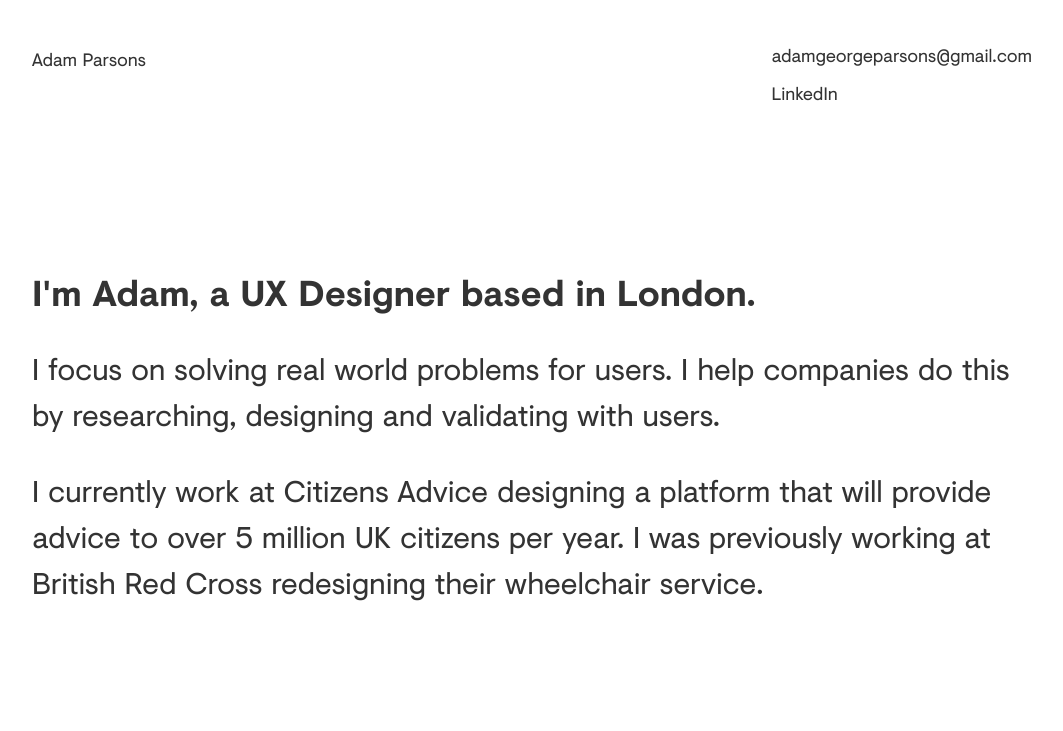
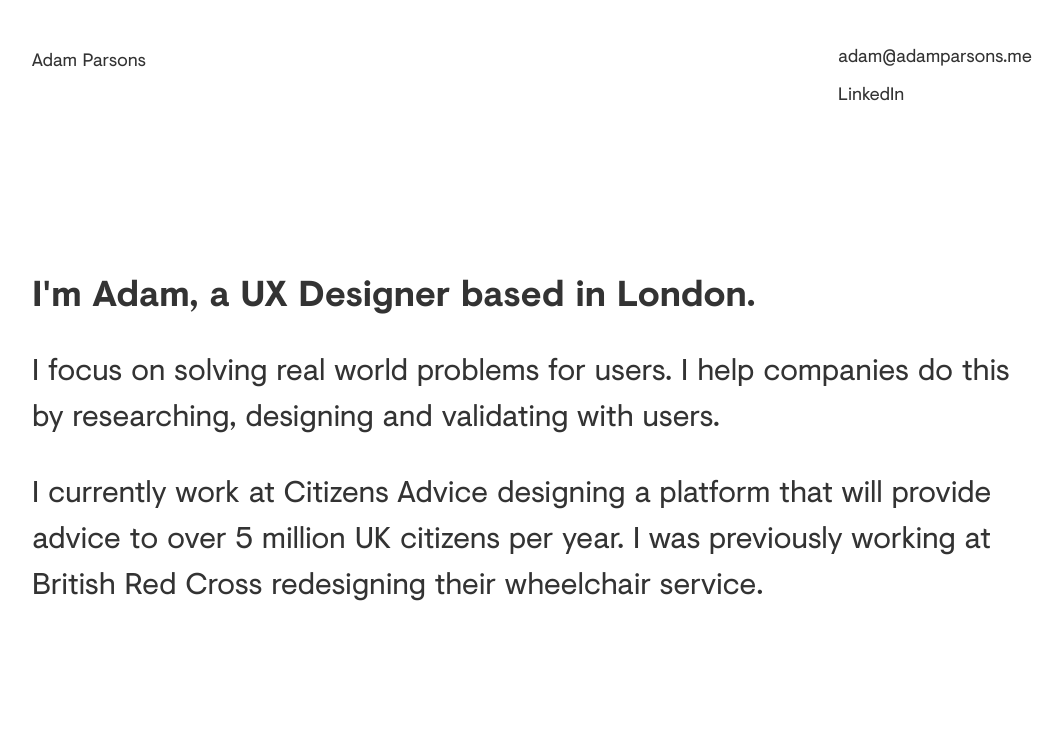
Before and after one commit to adamgparsons/portfolio-v3, a Gatsby site: page / in a window 1280 px wide. Shown: the top 731 px of the page, without its empty margins (108-1171 px from the left). Built offline with nearby package versions, Linux system fonts and the light colour scheme; Gatsby itself is replaced by a stand-in of ours.

Commit message:
updated email address

```diff
--- a/src/components/HeaderFooter.js
+++ b/src/components/HeaderFooter.js
@@ -52,8 +52,8 @@ const HeaderFooter = () => {
       <Logo to="/">Adam Parsons</Logo>
       <ContactDetails>
         <Email>
-          <ExternalLink href="mailto:adamgeorgeparsons@gmail.com">
-            adamgeorgeparsons@gmail.com
+          <ExternalLink href="mailto:adam@adamparsons.me">
+            adam@adamparsons.me
           </ExternalLink>
         </Email>
 
```
